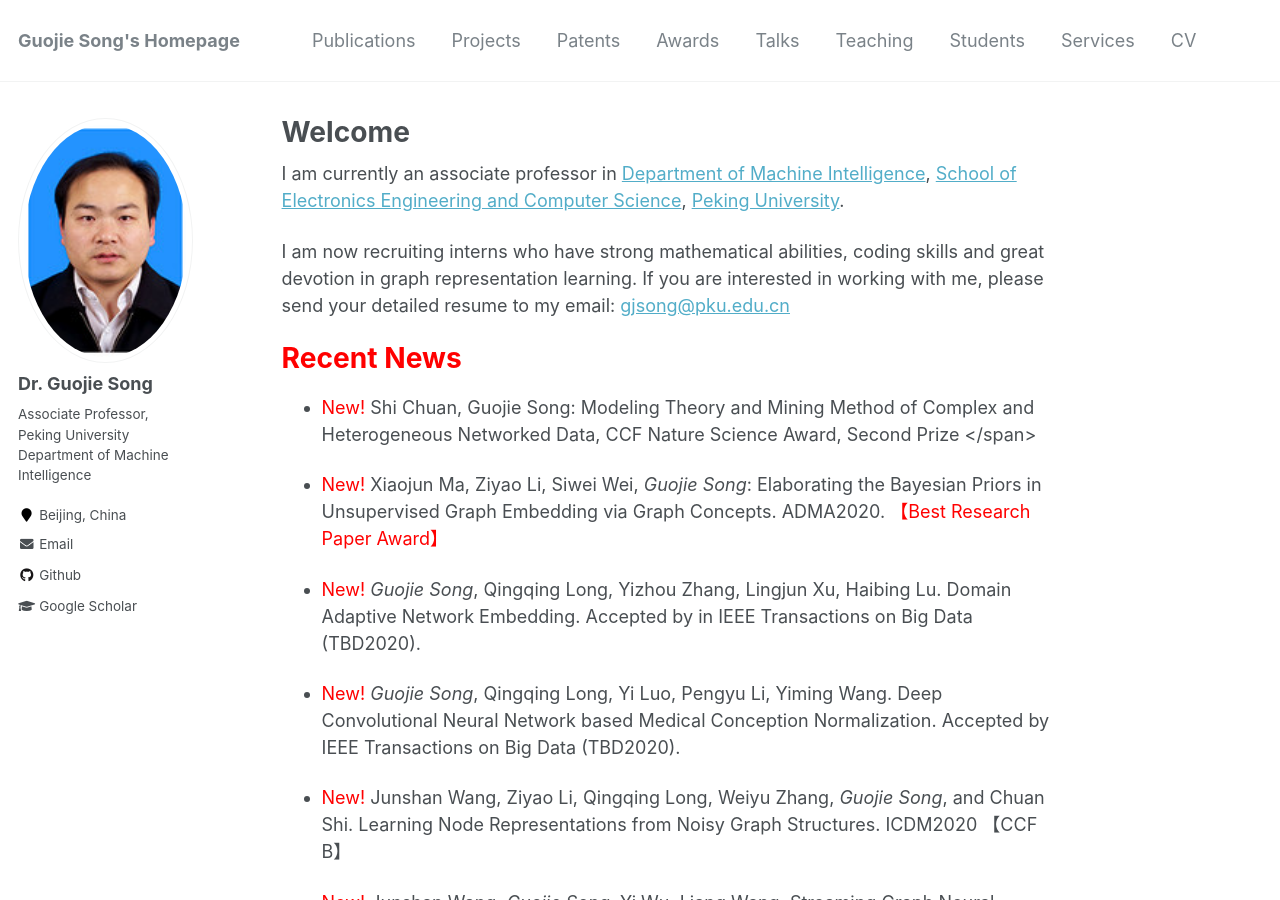
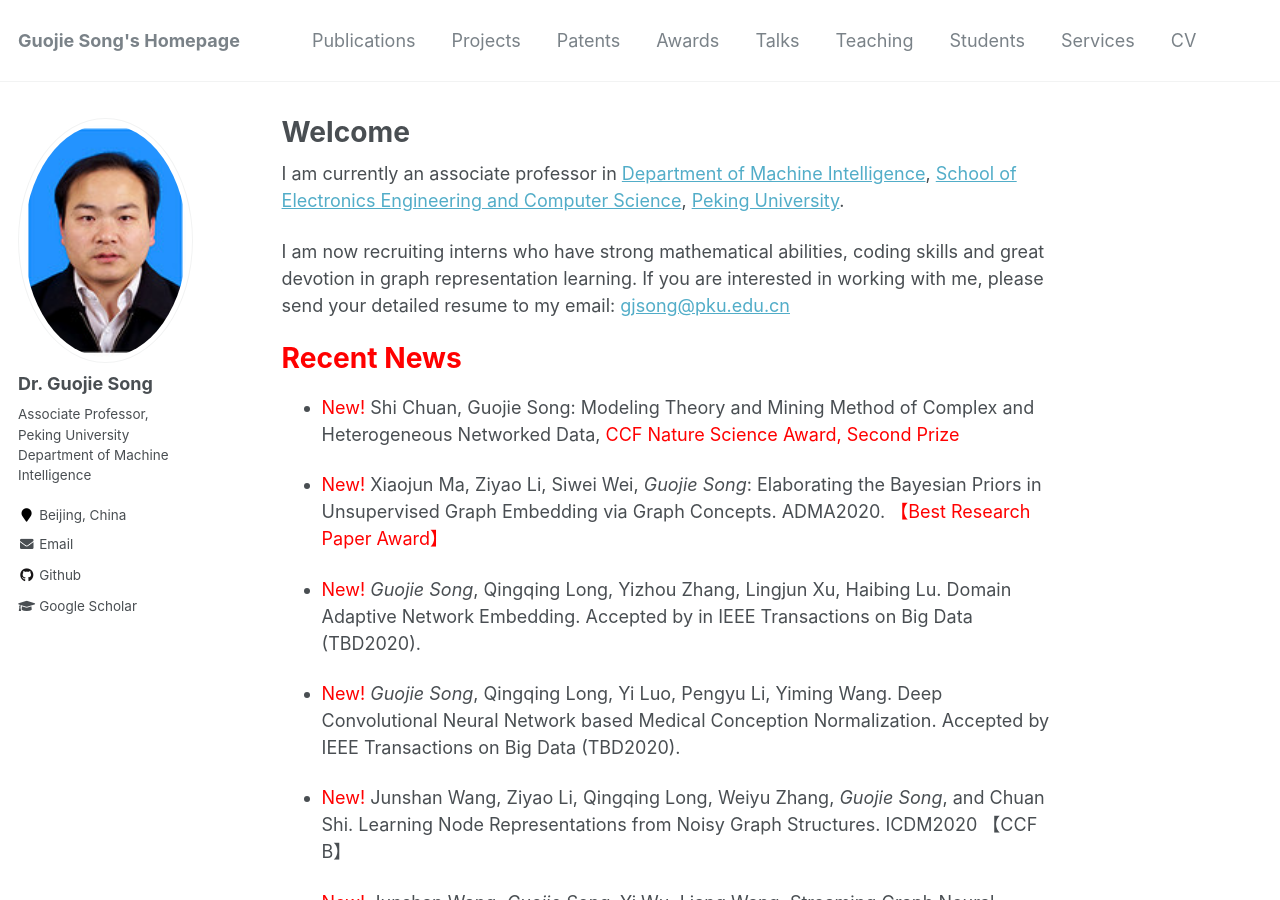
Before and after one commit to gjsong-pku/gjsong-pku.github.io, a Jekyll site: the page built from _pages/about.md, in a window 1280 px wide and 900 px high. Built offline with Jekyll 4.4.1, drawn with Linux system fonts in a browser that asks for light colours.

Commit message:
Update about.md

```diff
--- a/_pages/about.md
+++ b/_pages/about.md
@@ -16,9 +16,9 @@ I am now recruiting interns who have strong mathematical abilities, coding skill
 <span style='color:red'>Recent News</span>
 ======
 
-- <span style="color:red">New!</span> Shi Chuan, Guojie Song: Modeling Theory and Mining Method of Complex and Heterogeneous Networked Data, CCF Nature Science Award, Second Prize </span>
+- <span style="color:red">New!</span> Shi Chuan, Guojie Song: Modeling Theory and Mining Method of Complex and Heterogeneous Networked Data, <span style="color:red"> CCF Nature Science Award, Second Prize
 
-- <span style="color:red">New!</span> Xiaojun Ma, Ziyao Li, Siwei Wei, *Guojie Song*: Elaborating the Bayesian Priors in Unsupervised Graph Embedding via Graph Concepts. ADMA2020. <span style="color:red"> 【Best Research Paper Award】</span>
+- <span style="color:red">New!</span> Xiaojun Ma, Ziyao Li, Siwei Wei, *Guojie Song*: Elaborating the Bayesian Priors in Unsupervised Graph Embedding via Graph Concepts. ADMA2020. <span style="color:red"> 【Best Research Paper Award】
 
 - <span style="color:red">New!</span> *Guojie Song*, Qingqing Long, Yizhou Zhang, Lingjun Xu, Haibing Lu. Domain Adaptive Network Embedding. Accepted by in IEEE Transactions on Big Data (TBD2020).
 
```
